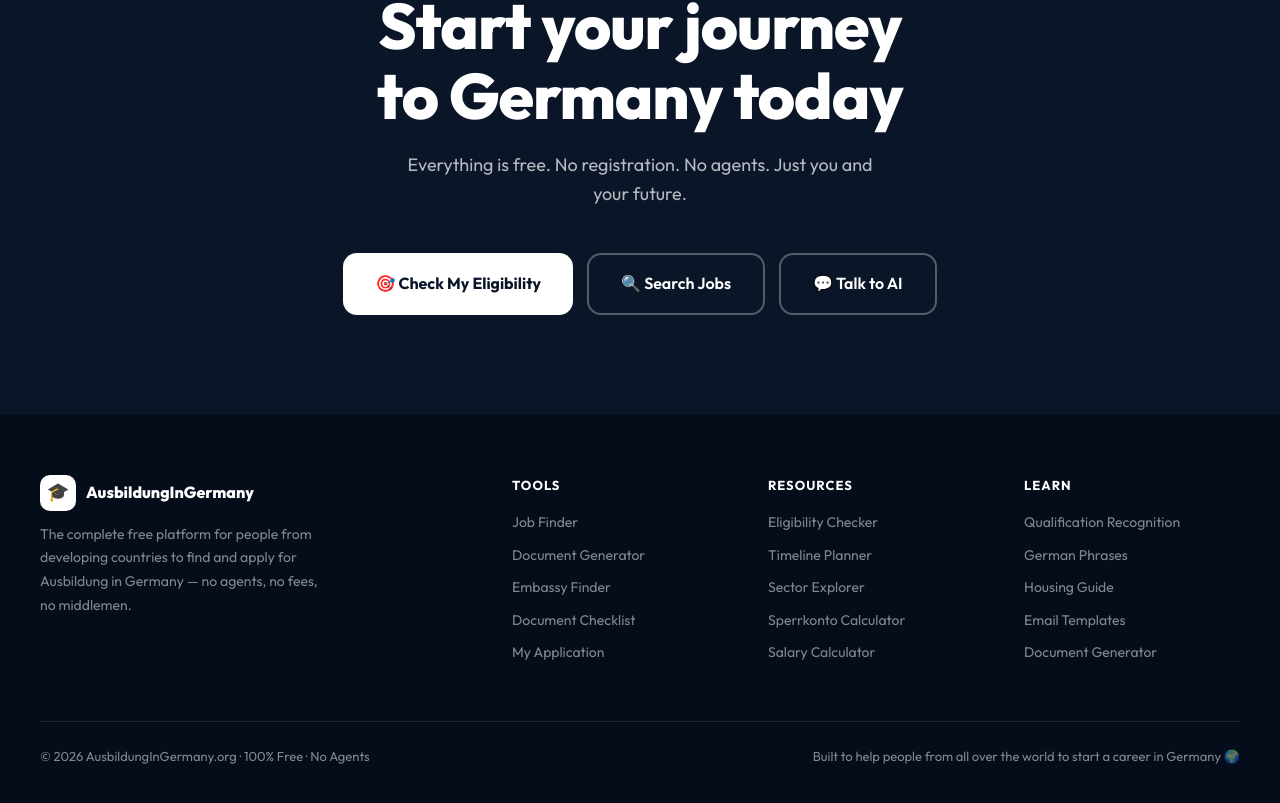
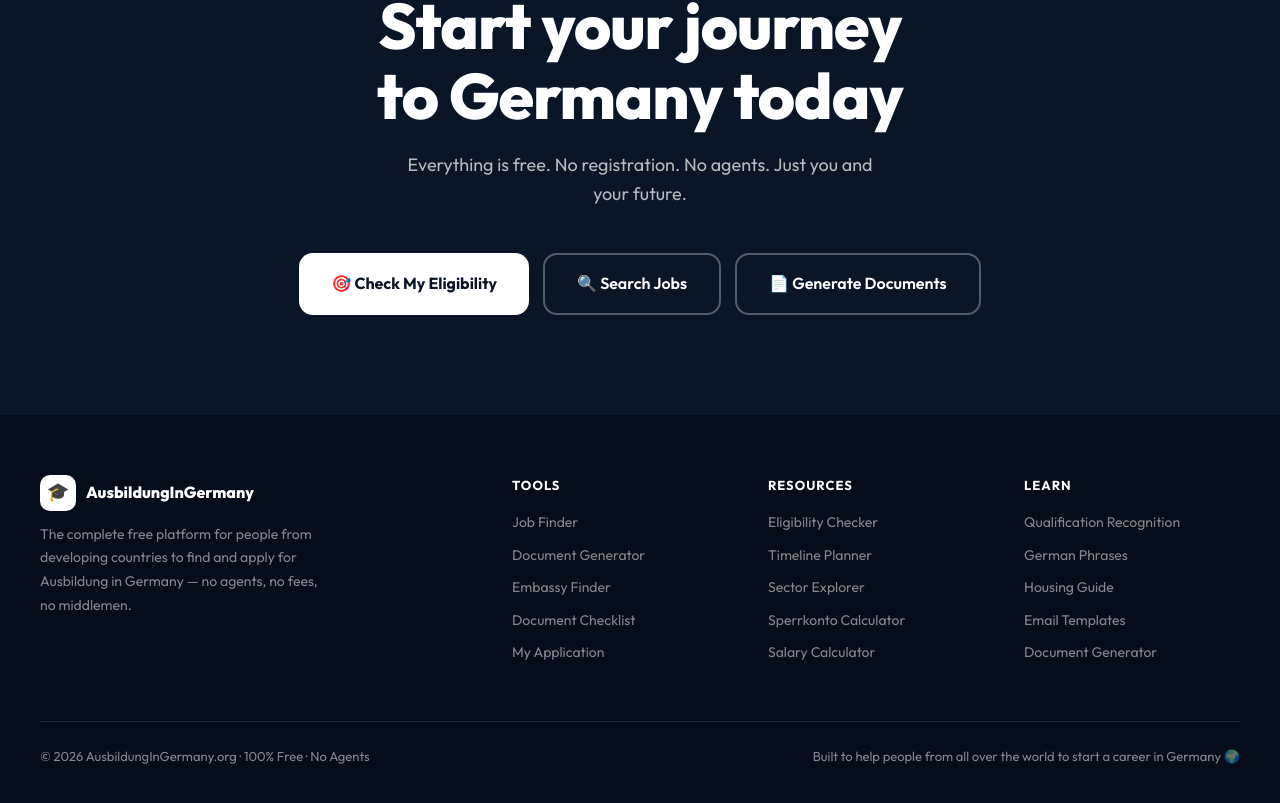
Before and after one commit to AzayBikram/ausbildung-bot, a Next.js app: page / in a window 1280 px wide. Shown: the part 6984-7787 px from the top of the page. Built offline with nearby package versions, Linux system fonts and the light colour scheme.

Commit message:
Replace 'Talk to AI' buttons with 'Generate Documents'

```diff
--- a/pages/index.js
+++ b/pages/index.js
@@ -392,7 +392,7 @@ footer{background:#060d1a;color:rgba(255,255,255,0.5);padding:60px 40px 40px;}
             <div className="cta-buttons">
               <a href="/eligibility" className="btn-cta-white">🎯 Check My Eligibility</a>
               <a href="/jobs" className="btn-cta-outline">🔍 Search Jobs</a>
-              <a href="/chat" className="btn-cta-outline">💬 Talk to AI</a>
+              <a href="/generator" className="btn-cta-outline">📄 Generate Documents</a>
             </div>
           </div>
         </div>
--- a/pages/landing.js
+++ b/pages/landing.js
@@ -337,7 +337,7 @@ footer{background:#060d1a;color:rgba(255,255,255,0.5);padding:60px 40px 40px;}
             <div className="cta-buttons">
               <Link href="/eligibility" className="btn-cta-white">🎯 Check My Eligibility</Link>
               <Link href="/jobs" className="btn-cta-outline">🔍 Search Jobs</Link>
-              <Link href="/generator" className="btn-cta-outline">💬 Talk to AI</Link>
+              <Link href="/generator" className="btn-cta-outline">📄 Generate Documents</Link>
             </div>
           </div>
         </div>
```
